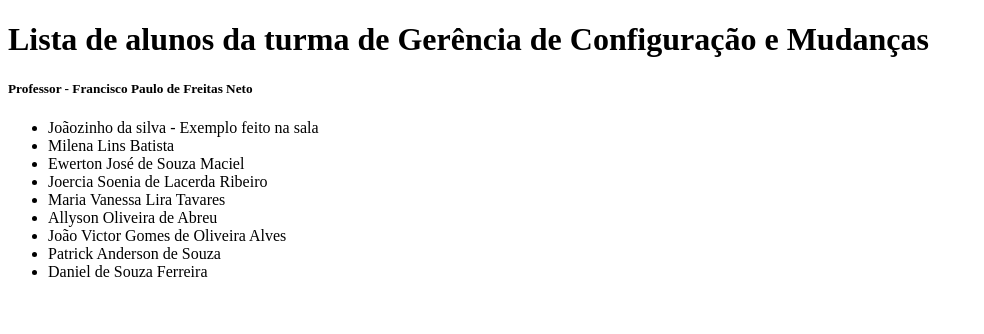
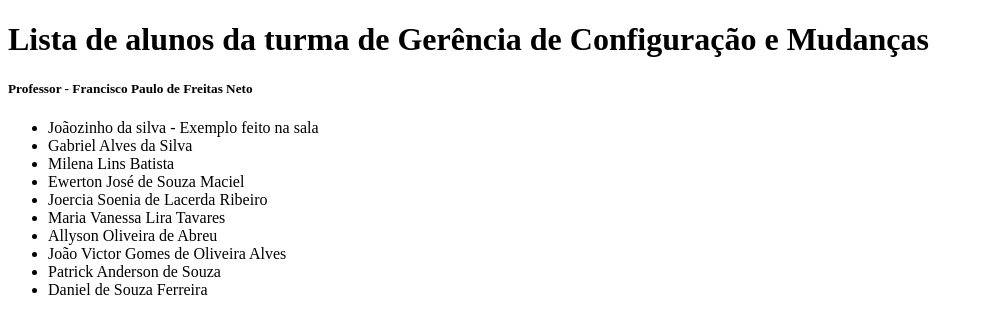
Before and after one commit to paulofreitasnt/AtividadeGerencia, a plain HTML site: page index.html in a window 1280 px wide. Shown: the whole page, without its empty margins (0-984 px from the left). Drawn offline with Linux system fonts and the light colour scheme.

Commit message:
Adicionando meu nome

```diff
--- a/index.html
+++ b/index.html
@@ -14,6 +14,7 @@
 
     <ul>
         <li>Joãozinho da silva - Exemplo feito na sala</li>
+        <li>Gabriel Alves da Silva</li>
         <li>Milena Lins Batista</li>
         <li>Ewerton José de Souza Maciel</li>
         <li>Joercia Soenia de Lacerda Ribeiro</li>
```
